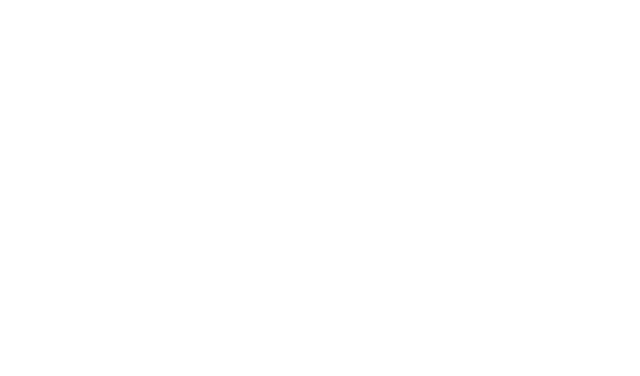
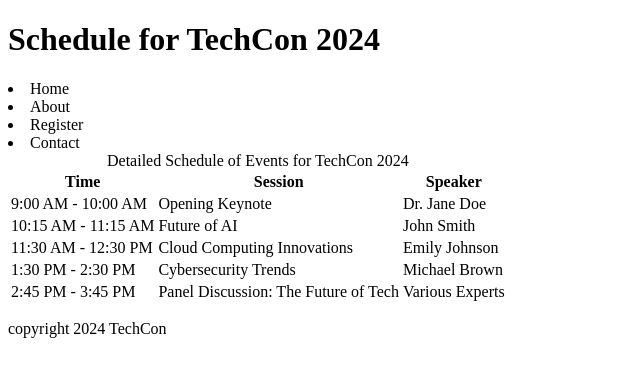
Before and after one commit to walidelbourdiney/TechCon_HTML, a plain HTML site: page techcon_website/schedule.html in a window 1280 px wide. Shown: the whole page, without its empty margins (0-640 px from the left). Drawn offline with Linux system fonts and the light colour scheme.

Commit message:
add schedule

```diff
--- a/techcon_website/schedule.html
+++ b/techcon_website/schedule.html
@@ -5,5 +5,57 @@
     <meta name="viewport" content="width=device-width, initial-scale=1.0" />
     <title>Document</title>
   </head>
-  <body></body>
+  <body>
+    <header>
+      <h1>Schedule for TechCon 2024</h1>
+    </header>
+    <nav>
+      <li><a href="index.html"></a>Home</li>
+      <li><a href="about.html"></a>About</li>
+      <li><a href="register.html"></a>Register</li>
+      <li><a href="contact.html"></a>Contact</li>
+    </nav>
+    <main>
+      <table>
+        <caption>
+          Detailed Schedule of Events for TechCon 2024
+        </caption>
+        <thead>
+          <tr>
+            <th scope="col">Time</th>
+            <th scope="col">Session</th>
+            <th scope="col">Speaker</th>
+          </tr>
+        </thead>
+        <tbody>
+          <tr>
+            <td>9:00 AM - 10:00 AM</td>
+            <td>Opening Keynote</td>
+            <td>Dr. Jane Doe</td>
+          </tr>
+          <tr>
+            <td>10:15 AM - 11:15 AM</td>
+            <td>Future of AI</td>
+            <td>John Smith</td>
+          </tr>
+          <tr>
+            <td>11:30 AM - 12:30 PM</td>
+            <td>Cloud Computing Innovations</td>
+            <td>Emily Johnson</td>
+          </tr>
+          <tr>
+            <td>1:30 PM - 2:30 PM</td>
+            <td>Cybersecurity Trends</td>
+            <td>Michael Brown</td>
+          </tr>
+          <tr>
+            <td>2:45 PM - 3:45 PM</td>
+            <td>Panel Discussion: The Future of Tech</td>
+            <td>Various Experts</td>
+          </tr>
+        </tbody>
+      </table>
+    </main>
+    <footer><p>copyright 2024 TechCon</p></footer>
+  </body>
 </html>
```
